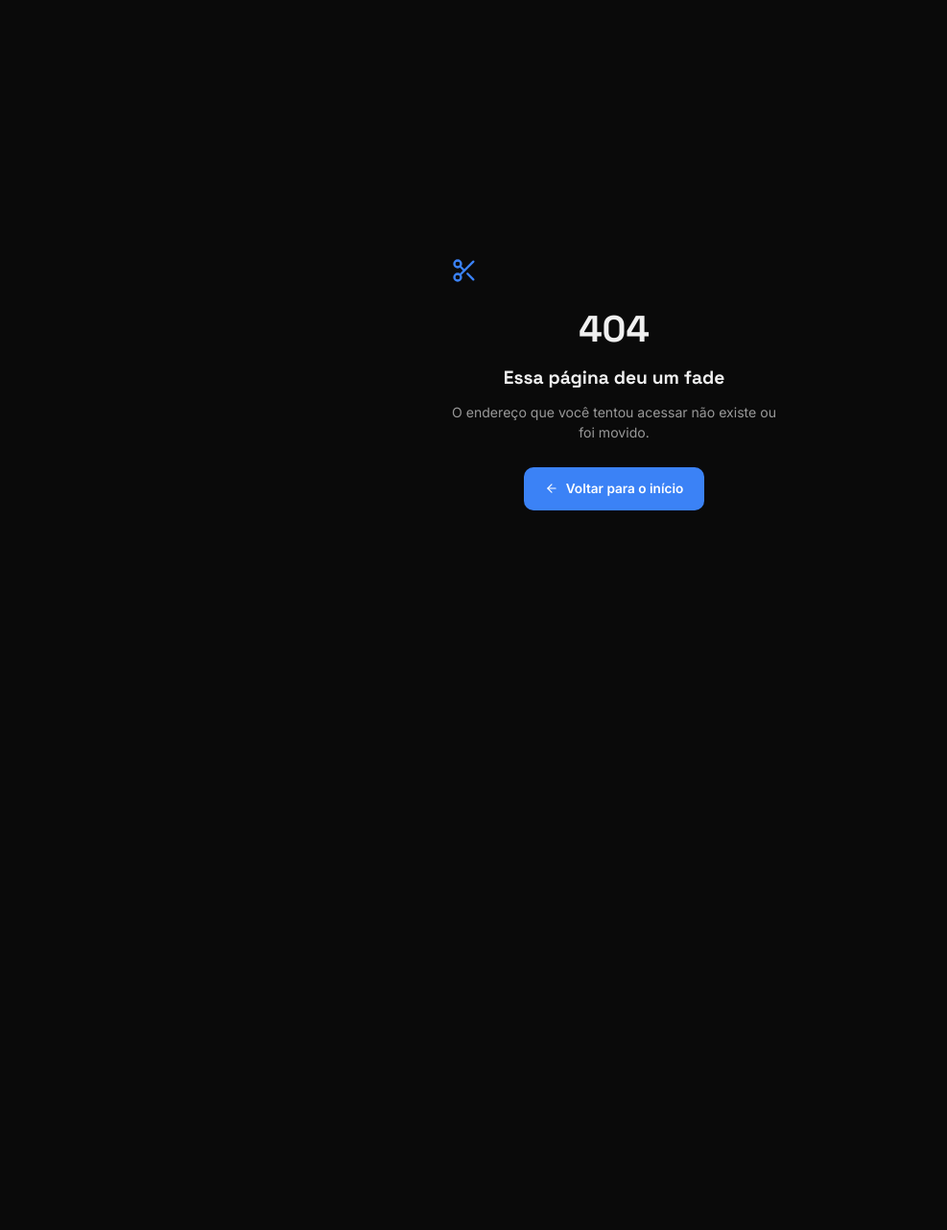
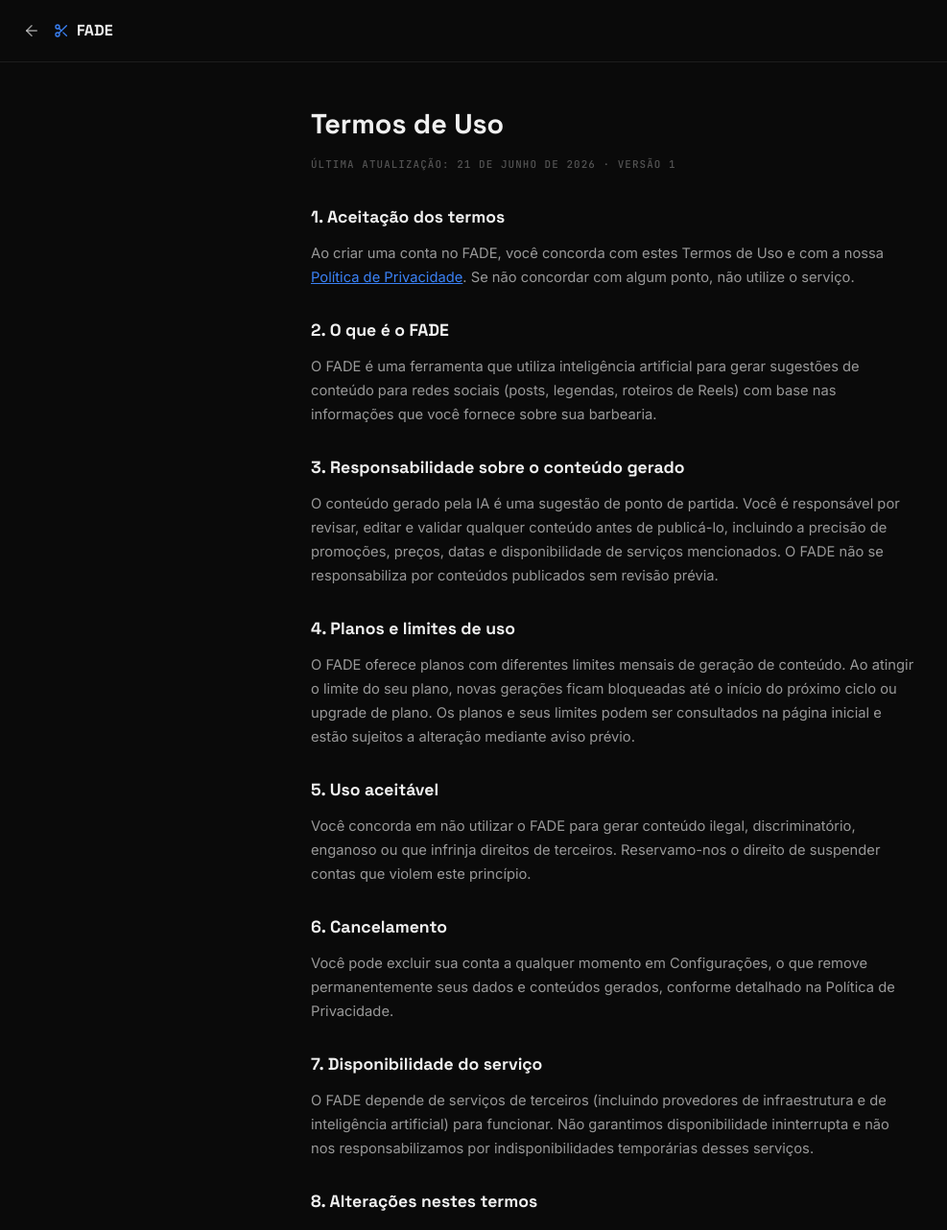
Before and after one commit to marcusvalerio/NAVE, a Next.js app: page /termos in a window 1280 px wide. Before the commit this address had no page. Shown: the top 1282 px of the page at 96% size, without its empty margins (0-987 px from the left). Before the commit the page ends 800 px from the top, so only its background shows below. Built offline with nearby package versions, Linux system fonts and the light colour scheme.

Commit message:
docs: página de Termos de Uso

```diff
--- /dev/null
+++ b/app/termos/page.tsx
@@ -0,0 +1,68 @@
+import Link from "next/link"
+import { ArrowLeft, Scissors } from "lucide-react"
+
+export const metadata = { title: "Termos de Uso — FADE" }
+
+export default function Termos() {
+  return (
+    <div style={{minHeight:"100vh"}}>
+      <header style={{display:"flex",alignItems:"center",gap:14,padding:"20px 24px",borderBottom:"1px solid var(--border)"}}>
+        <Link href="/" style={{display:"flex",color:"var(--fg-dim)"}}><ArrowLeft size={18}/></Link>
+        <div style={{display:"flex",alignItems:"center",gap:8}}>
+          <Scissors size={16} style={{color:"var(--acc)"}}/>
+          <span className="font-display" style={{fontWeight:700}}>FADE</span>
+        </div>
+      </header>
+
+      <main style={{maxWidth:680,margin:"0 auto",padding:"40px 24px 80px",lineHeight:1.7,fontSize:".92rem",color:"var(--fg-dim)"}}>
+        <h1 className="font-display" style={{fontSize:"1.8rem",fontWeight:700,color:"var(--fg)",marginBottom:8}}>Termos de Uso</h1>
+        <p className="label" style={{marginBottom:32}}>ÚLTIMA ATUALIZAÇÃO: 21 DE JUNHO DE 2026 · VERSÃO 1</p>
+
+        <Secao titulo="1. Aceitação dos termos">
+          Ao criar uma conta no FADE, você concorda com estes Termos de Uso e com a nossa <Link href="/privacidade" style={{color:"var(--acc)",textDecoration:"underline"}}>Política de Privacidade</Link>. Se não concordar com algum ponto, não utilize o serviço.
+        </Secao>
+
+        <Secao titulo="2. O que é o FADE">
+          O FADE é uma ferramenta que utiliza inteligência artificial para gerar sugestões de conteúdo para redes sociais (posts, legendas, roteiros de Reels) com base nas informações que você fornece sobre sua barbearia.
+        </Secao>
+
+        <Secao titulo="3. Responsabilidade sobre o conteúdo gerado">
+          O conteúdo gerado pela IA é uma sugestão de ponto de partida. Você é responsável por revisar, editar e validar qualquer conteúdo antes de publicá-lo, incluindo a precisão de promoções, preços, datas e disponibilidade de serviços mencionados. O FADE não se responsabiliza por conteúdos publicados sem revisão prévia.
+        </Secao>
+
+        <Secao titulo="4. Planos e limites de uso">
+          O FADE oferece planos com diferentes limites mensais de geração de conteúdo. Ao atingir o limite do seu plano, novas gerações ficam bloqueadas até o início do próximo ciclo ou upgrade de plano. Os planos e seus limites podem ser consultados na página inicial e estão sujeitos a alteração mediante aviso prévio.
+        </Secao>
+
+        <Secao titulo="5. Uso aceitável">
+          Você concorda em não utilizar o FADE para gerar conteúdo ilegal, discriminatório, enganoso ou que infrinja direitos de terceiros. Reservamo-nos o direito de suspender contas que violem este princípio.
+        </Secao>
+
+        <Secao titulo="6. Cancelamento">
+          Você pode excluir sua conta a qualquer momento em Configurações, o que remove permanentemente seus dados e conteúdos gerados, conforme detalhado na Política de Privacidade.
+        </Secao>
+
+        <Secao titulo="7. Disponibilidade do serviço">
+          O FADE depende de serviços de terceiros (incluindo provedores de infraestrutura e de inteligência artificial) para funcionar. Não garantimos disponibilidade ininterrupta e não nos responsabilizamos por indisponibilidades temporárias desses serviços.
+        </Secao>
+
+        <Secao titulo="8. Alterações nestes termos">
+          Podemos atualizar estes Termos periodicamente. Alterações relevantes serão comunicadas através da própria plataforma ou por e-mail.
+        </Secao>
+
+        <Secao titulo="9. Contato">
+          Dúvidas sobre estes Termos podem ser enviadas pelo e-mail informado na sua conta.
+        </Secao>
+      </main>
+    </div>
+  )
+}
+
+function Secao({ titulo, children }: { titulo: string; children: React.ReactNode }) {
+  return (
+    <section style={{marginBottom:28}}>
+      <h2 className="font-display" style={{fontSize:"1.1rem",fontWeight:700,color:"var(--fg)",marginBottom:10}}>{titulo}</h2>
+      <div>{children}</div>
+    </section>
+  )
+}
```
